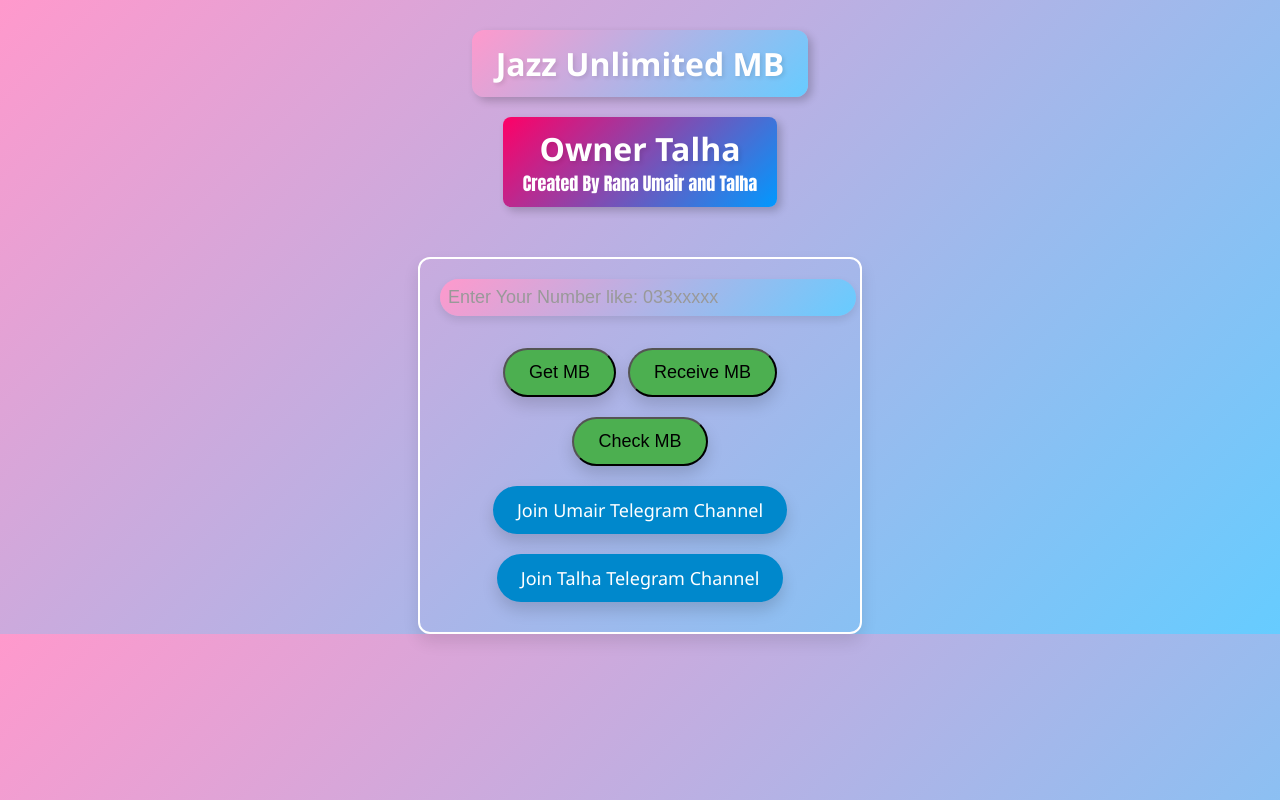
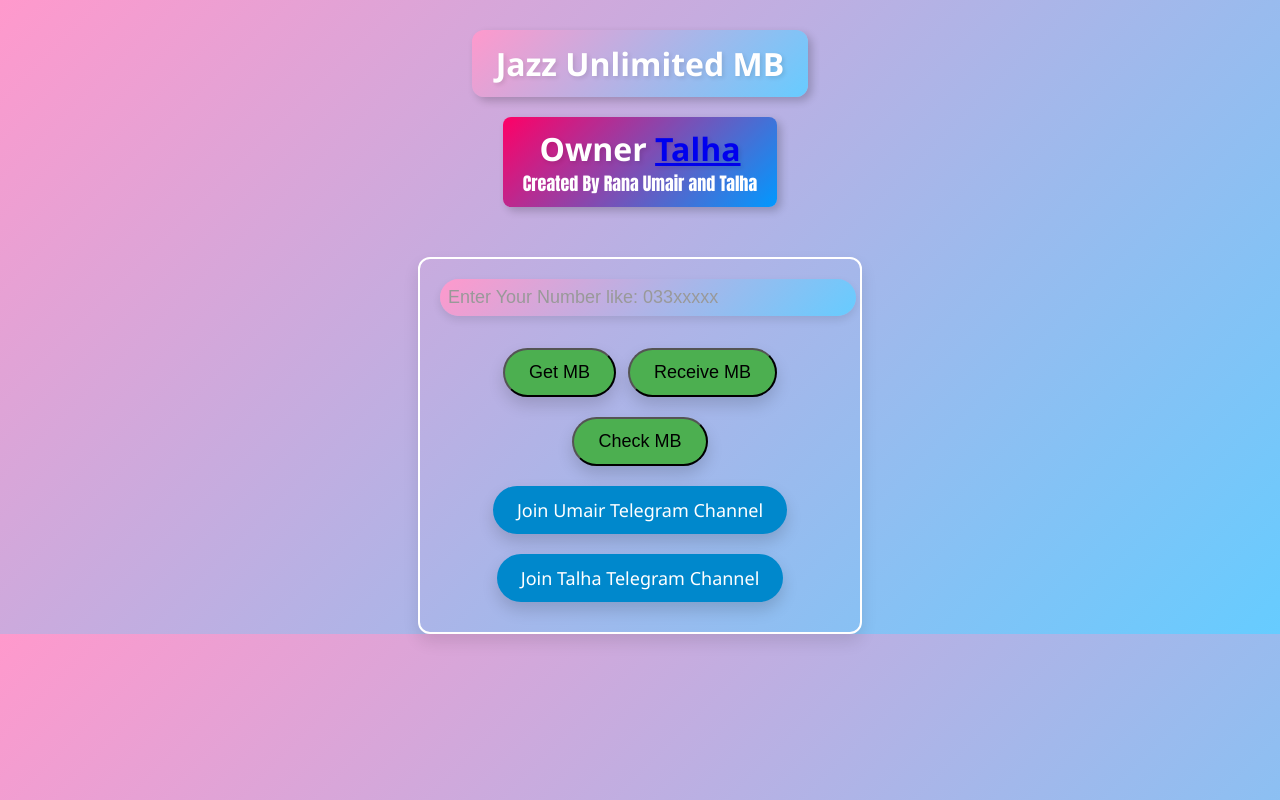
Before and after one commit to bigboghigh/talhavercelab, a website: page public/index.html in a window 1280 px wide. Drawn offline with nearby package versions, Linux system fonts and the light colour scheme.

Commit message:
Update index.html

```diff
--- a/public/index.html
+++ b/public/index.html
@@ -14,7 +14,8 @@
       <h1 class="title">Jazz Unlimited MB</h1>
     </div>
     <div class="created-by-box">
-      <h2 class="title">Owner <a href"https://t.me/talhariazc">Talha</a> </h2>
+      <h2 class="title">Owner <a href="https://t.me/talhariazc">Talha</a> </h2>
+
       <p class="created-by">Created By Rana Umair and Talha</p>
     </div>
   </div>
```
